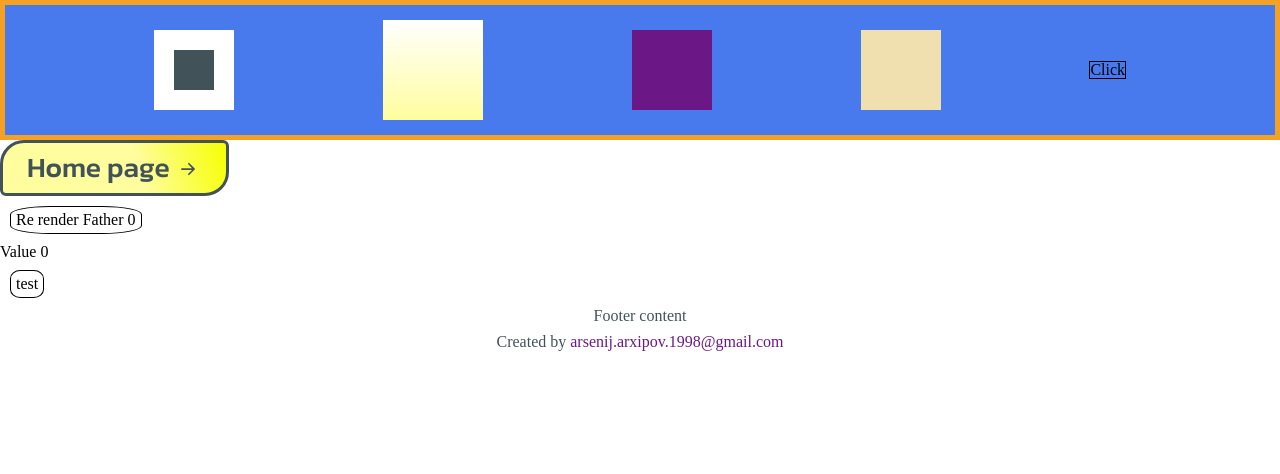
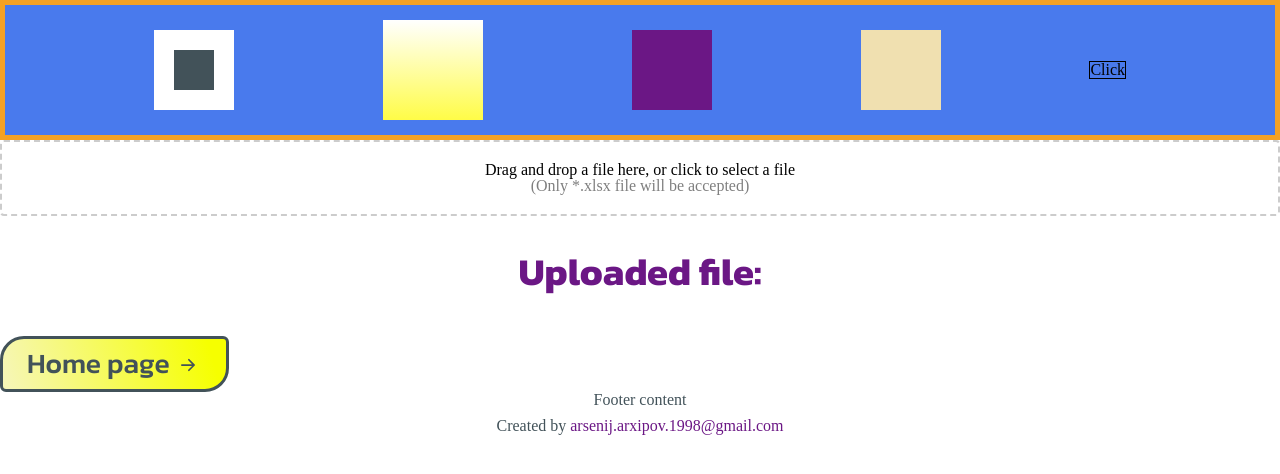
Before and after one commit to CyberBrainiac/SEO-buy_site, a React (Vite) app: page /tools/thematicity-index in a window 1280 px wide. Shown: the top 474 px of the page. Built offline with nearby package versions, Linux system fonts and the light colour scheme.

Commit message:
styling components

```diff
--- a/src/assets/style/_mixins.scss
+++ b/src/assets/style/_mixins.scss
@@ -2,11 +2,12 @@
 
 /*Headings and Text*/
 @mixin headings($font-size) {
-  color: $highlight-main;
+  color: $highlight-additional;
   font-size: $font-size;
   font-style: normal;
-  font-weight: 800;
+  font-weight: 700;
   line-height: normal;
+  font-family: $Kanit;
 }
 
 @mixin bold-text($font-size, $font-weight: 700) {
@@ -14,64 +15,66 @@
   font-weight: $font-weight;
 }
 
-// @mixin highlight-text() {
-//   color: $text-color-highlight;
-//   font-size: 36px;
-//   font-style: normal;
-//   text-transform: capitalize;
-//   font-weight: 400;
-//   line-height: normal;
-// }
+@mixin highlight-text() {
+  color: $text-color-highlight;
+  font-family: $Cormorant-Garamond;
+  font-size: 36px;
+  font-style: normal;
+  text-transform: capitalize;
+  font-weight: 400;
+  line-height: normal;
+}
 
 @mixin common-text($font-weight: 400) {
   color: $text-color-main;
   font-size: 18px;
   font-style: normal;
-  font-weight: $font-weight;
+  font-weight: 400;
+  font-family: $Open-Sans;
   line-height: 165.4%;
 }
 
 /*Images*/
-@mixin common-img() {
-  width: 100%;
-  height: 100%;
-  max-width: 100%;
-  max-height: 100%;
-}
+// @mixin common-img() {
+//   width: 100%;
+//   height: 100%;
+//   max-width: 100%;
+//   max-height: 100%;
+// }
 
-@mixin backgr-img($url) {
-  background-image: url($url);
-  background-size: cover;
-  background-repeat: no-repeat;
-  background-position: center;
-  max-width: 100%;
-  max-height: 100%;
-}
+// @mixin backgr-img($url) {
+//   background-image: url($url);
+//   background-size: cover;
+//   background-repeat: no-repeat;
+//   background-position: center;
+//   max-width: 100%;
+//   max-height: 100%;
+// }
 
 /*Pseudo element*/
-@mixin pseudo-elem() {
-  content: '';
-  position: absolute;
-  top: 0;
-  left: 0;
-  width: 100%;
-  height: 100%;
-}
+// @mixin pseudo-elem() {
+//   content: '';
+//   position: absolute;
+//   top: 0;
+//   left: 0;
+//   width: 100%;
+//   height: 100%;
+// }
 
-@mixin pseudo-elem-img($url) {
-  @include pseudo-elem();
-  background-image: url($url);
-  background-size: cover;
-  background-repeat: no-repeat;
-  top: 50%;
-  left: 50%;
-  transform: translate(-50%, -50%);
-}
+// @mixin pseudo-elem-img($url) {
+//   @include pseudo-elem();
+//   background-image: url($url);
+//   background-size: cover;
+//   background-repeat: no-repeat;
+//   top: 50%;
+//   left: 50%;
+//   transform: translate(-50%, -50%);
+// }
 
 /*Transition*/
-@mixin transition-main() {
-  transition: all $trans-default-time linear;
-}
+// @mixin transition-main() {
+//   transition: all $trans-default-time linear;
+// }
 
 /*Flex box*/
 @mixin flex-row() {
--- a/src/assets/style/_variables.scss
+++ b/src/assets/style/_variables.scss
@@ -8,7 +8,7 @@ $Cormorant-Garamond: 'Cormorant Garamond', 'Georgia', serif;
 /*Colors*/
 $page-bg-color-main: #fff;
 $page-bg-color-additional: #497aed;
-$highlight-main: #fffd9e;
+$highlight-main: #fffc47;
 $highlight-additional: #6b1785;
 $text-color-main: #425259;
 $text-color-additional: #f0e0b0;
--- a/src/assets/style/global.scss
+++ b/src/assets/style/global.scss
@@ -1,4 +1,4 @@
-@import './mixins.scss';
+@import './mixins';
 @import './rwd-760';
 
 h1 {
@@ -25,3 +25,7 @@ h5 {
 h6 {
   @include headings(25px);
 }
+
+em {
+  opacity: 0.5;
+}
--- a/src/components/buttons/buttons.scss
+++ b/src/components/buttons/buttons.scss
@@ -9,7 +9,7 @@
   border: 3px solid $text-color-main;
   border-radius: 24px 6px 24px 6px;
   color: $text-color-main;
-  background-image: linear-gradient(73deg, $highlight-main 60%, rgb(246, 255, 0) 100%);
+  background-image: linear-gradient(73deg, rgb(246, 246, 182) 2%, rgb(246, 255, 0) 92%);
   font-size: 28px;
   font-weight: 500;
   font-family: $Kanit;
@@ -24,7 +24,7 @@
   }
 
   &:hover {
-    background-image: linear-gradient(73deg, $highlight-main 2%, rgb(246, 255, 0) 98%);
+    background-image: linear-gradient(73deg, rgb(246, 255, 0) 0, rgb(246, 255, 0) 100%);
     color: $page-bg-color-additional;
     border-radius: 24px 14px 24px 14px;
 
--- a/src/components/layout/footer/Footer.tsx
+++ b/src/components/layout/footer/Footer.tsx
@@ -17,9 +17,5 @@ const Footer: React.FC = () => {
     </footer>
   );
 };
-/**Creacte function component for best expitience*/
-// const MemoizedFooter = React.memo(Footer);
-// MemoizedFooter.displayName = 'Footer';
-// export default MemoizedFooter;
 
 export default Footer;
--- a/src/pages/errorPage/ErrorPage.tsx
+++ b/src/pages/errorPage/ErrorPage.tsx
@@ -1,85 +1,14 @@
-import React, { useCallback, useState } from 'react';
-// import style from './errorPage.module.scss';
-// import { Link } from 'react-router-dom';
+import React from 'react';
+import style from './errorPage.module.scss';
+import { ButtonLink } from '@/components/buttons/Buttons';
 
-// interface ChildComponentProps {
-//   onClick: () => void;
-// }
-
-// const ErrorPage: React.FC = () => {
-//   console.log('--------------------------------------ErrorPage render');
-//   const [count, setCount] = useState(0);
-//   const [isReRender, setReRender] = useState(false);
-
-//   const handleClick = useCallback(() => {
-//     console.log('ChildHandler', count);
-//   }, [count]);
-
-//   return (
-//     <section className={style.container}>
-//       <div className={style.message}>
-//         <p>404 page not found (</p>
-//       </div>
-//       <Link to="/">
-//         <div className={style.linkButton}>Go back</div>
-//       </Link>
-
-//       <div>
-//         <button onClick={() => setCount(prevVal => ++prevVal)}>INCREMENT VALUE</button>
-//         <ChildComponent onClick={handleClick} />
-//       </div>
-//       <div>
-//         <button
-//           onClick={() => {
-//             setReRender(prevV => !prevV);
-//           }}
-//         >
-//           ReRender {`<${isReRender}>`} Error Page
-//         </button>
-//       </div>
-//     </section>
-//   );
-// };
-
-// const ChildComponent: React.FC<ChildComponentProps> = ({ onClick }) => {
-//   console.log('ChildComponent render');
-//   // onClick();
-//   return <button onClick={onClick}>This is child button</button>;
-// };
-
-// export default ErrorPage;
-
-interface MyCompProps {
-  handleClick: () => void;
-}
-
-const ErrorPage = () => {
-  const [count, setCount] = useState(0);
-  const [fatherCount, setFatherCount] = useState(0);
-  console.log('----------------------------------Father render');
-
-  const handleClick = useCallback(() => {
-    setCount(prevCount => prevCount + 1);
-    console.log('Button Clicked! New count:', count);
-  }, [count]);
-
-  const fatherHandler = () => {
-    setFatherCount(prevFatherCount => prevFatherCount + 1);
-  };
-
+const ErrorPage: React.FC = () => {
   return (
-    <div>
-      <button onClick={fatherHandler}>Re-render Father {fatherCount}</button>
-      <p>Value: {count}</p>
-      <MyComp handleClick={handleClick} />
-    </div>
+    <section className={style.container}>
+      <h1>404 page not found :(</h1>
+      <ButtonLink href="/" text="Go home" />
+    </section>
   );
 };
 
-const MyComp: React.FC<MyCompProps> = React.memo(({ handleClick }) => {
-  console.log('MyComp render');
-  return <button onClick={handleClick}>Click me</button>;
-});
-MyComp.displayName = 'MyComp';
-
 export default ErrorPage;
--- a/src/pages/errorPage/errorPage.module.scss
+++ b/src/pages/errorPage/errorPage.module.scss
@@ -5,11 +5,6 @@
   @include flex-column();
   row-gap: 40px;
   padding: 60px;
-}
-
-.message {
-  font-size: 60px;
-  color: $text-color-main;
 }
 
 .linkButton {
--- a/src/pages/thematIndex/ThematicityIndex.tsx
+++ b/src/pages/thematIndex/ThematicityIndex.tsx
@@ -1,55 +1,26 @@
 import { ButtonLink } from '@/components/buttons/Buttons';
 import style from './thematicityIndex.module.scss';
-// import InputFile from './inputFile/InputFile';
-import React, { useCallback, useState } from 'react';
-
-interface MyCompProps {
-  handleClick: () => void;
-  value?: number;
-}
-
-const buttonStyle = {
-  margin: '10px',
-  borderRadius: '30%',
-  padding: '5px',
-};
+import InputFile from './inputFile/InputFile';
+import React, { useState } from 'react';
 
 const ThematicityIndex: React.FC = () => {
-  const [count, setCount] = useState(0);
-  const [fatherCount, setFatherCount] = useState(0);
-
-  // const handleFileUpload = (file: File): File => {
-  //   console.log('Uploaded file:', file);
-  //   return file;
-  // };
-
-  const handleClick = useCallback(() => {
-    setCount(count => count + 1);
-  }, []);
-
-  const fatherHandler = () => {
-    setFatherCount(fatherCount + 1);
+  const [upLoadedFile, setUpLoadedFile] = useState<File | null>(null);
+  const handleFileUpload = (file: File): File => {
+    console.log('Uploaded file:', file);
+    setUpLoadedFile(file);
+    return file;
   };
 
   return (
     <section className={style.container}>
-      {/* <InputFile onFileUpload={handleFileUpload} /> */}
+      <InputFile onFileUpload={handleFileUpload} />
+      <aside className={style.displayFiles}>
+        <h4>Uploaded file:</h4>
+        <p>{upLoadedFile?.name}</p>
+      </aside>
       <ButtonLink href="/" text="Home page" />
-      <button style={buttonStyle} onClick={fatherHandler}>
-        Re render Father {fatherCount}
-      </button>
-      <p>Value {count}</p>
-      <MyComp handleClick={handleClick} />
     </section>
   );
 };
 
-const MyComp: React.FC<MyCompProps> = ({ handleClick }) => {
-  return (
-    <button style={buttonStyle} onClick={handleClick}>
-      test
-    </button>
-  );
-};
-
 export default ThematicityIndex;
--- a/src/pages/thematIndex/inputFile/InputFile.tsx
+++ b/src/pages/thematIndex/inputFile/InputFile.tsx
@@ -14,7 +14,12 @@ const InputFile: React.FC<InputFileProps> = ({ onFileUpload }) => {
     [onFileUpload]
   );
 
-  const { getRootProps, getInputProps, isDragActive } = useDropzone({ onDrop });
+  const { getRootProps, getInputProps, isDragActive } = useDropzone({
+    onDrop,
+    accept: {
+      'application/vnd.openxmlformats-officedocument.spreadsheetml.sheet': ['.xlsx'],
+    },
+  });
 
   return (
     <div {...getRootProps()} style={dropzoneStyles}>
@@ -24,6 +29,7 @@ const InputFile: React.FC<InputFileProps> = ({ onFileUpload }) => {
           ? 'Drop the file here'
           : 'Drag and drop a file here, or click to select a file'}
       </p>
+      <em>(Only *.xlsx file will be accepted)</em>
     </div>
   );
 };
--- a/src/pages/thematIndex/thematicityIndex.module.scss
+++ b/src/pages/thematIndex/thematicityIndex.module.scss
@@ -1,2 +1,11 @@
 .container {
 }
+
+.displayFiles {
+  height: 120px;
+  row-gap: 10px;
+  display: flex;
+  justify-content: center;
+  align-items: center;
+  flex-direction: column;
+}
```
